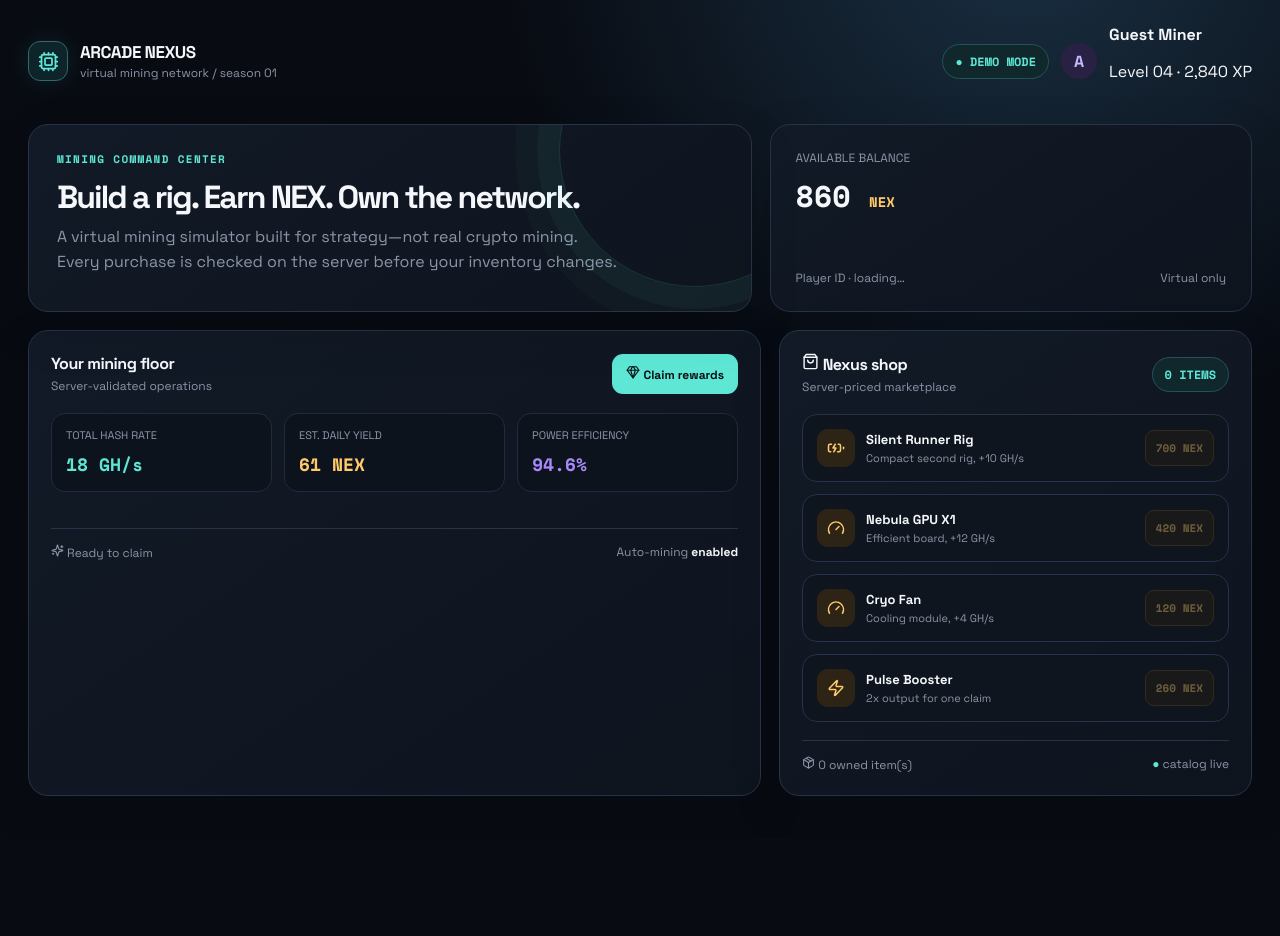
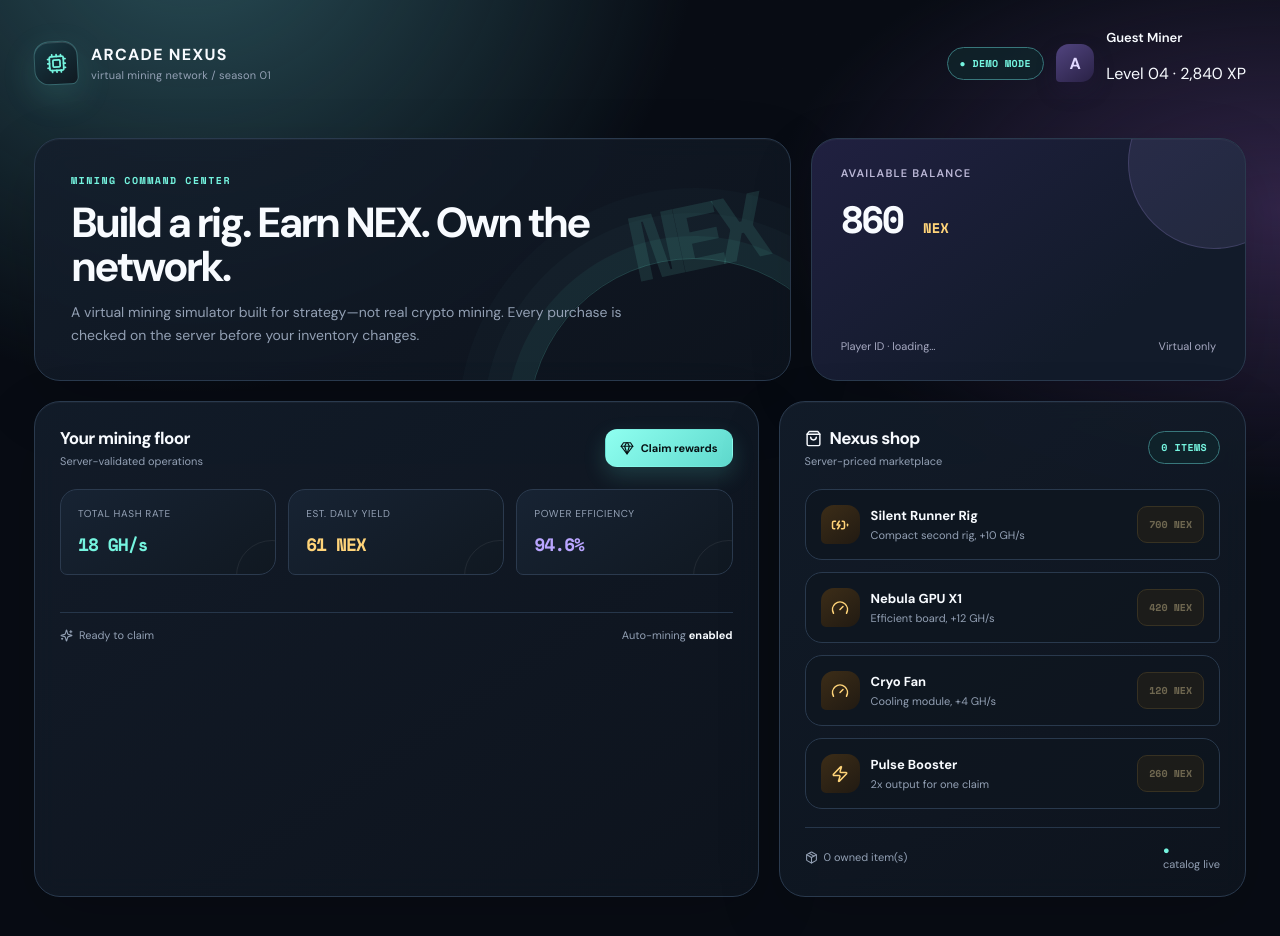
Before and after one commit to bangke1212/Game-mining-versi-1.0, a Next.js app: page / in a window 1280 px wide. Shown: the top 936 px of the page. Before the commit the page ends 838 px from the top, so only its background shows below. Built offline with nearby package versions, Linux system fonts and the light colour scheme; no server answers.

Commit message:
Refresh mining dashboard visual design

```diff
--- a/app/globals.css
+++ b/app/globals.css
@@ -1,59 +1,67 @@
-@import url('https://fonts.googleapis.com/css2?family=Space+Grotesk:wght@400;500;600;700&family=Space+Mono:wght@400;700&display=swap');
+@import url('https://fonts.googleapis.com/css2?family=DM+Sans:wght@400;500;600;700&family=Space+Mono:wght@400;700&display=swap');
 
-:root { --ink:#f5f7fb; --muted:#8c95a7; --bg:#080b12; --panel:#111722; --panel2:#151d2a; --line:#273346; --cyan:#5ee7d5; --amber:#ffca6b; --violet:#a78bfa; --danger:#ff7b8e; }
+:root { --ink:#f8fbff; --muted:#93a0b4; --bg:#080c14; --panel:#111824; --panel2:#172131; --line:#26364a; --cyan:#75f4df; --amber:#ffd479; --violet:#b9a5ff; --pink:#f09bff; --danger:#ff7b8e; }
 * { box-sizing:border-box; }
-body { margin:0; background:radial-gradient(circle at 80% -10%,#1a3043 0,transparent 38%), var(--bg); color:var(--ink); font-family:'Space Grotesk',sans-serif; }
+html { background:var(--bg); }
+body { margin:0; background:radial-gradient(ellipse at 15% -10%,#294f58 0,transparent 33%),radial-gradient(ellipse at 100% 22%,#312448 0,transparent 28%),var(--bg); color:var(--ink); font-family:'DM Sans',sans-serif; }
+body:before { content:''; position:fixed; inset:0; pointer-events:none; opacity:.24; background-image:linear-gradient(#ffffff06 1px,transparent 1px),linear-gradient(90deg,#ffffff06 1px,transparent 1px); background-size:34px 34px; mask-image:linear-gradient(to bottom,#000,transparent 75%); }
 button { font:inherit; cursor:pointer; }
-.shell { min-height:100vh; max-width:1440px; margin:auto; padding:24px 28px 42px; }
-.topbar { display:flex; align-items:center; justify-content:space-between; gap:18px; margin-bottom:26px; }
-.brand { display:flex; align-items:center; gap:12px; }
-.brand-mark { width:40px; height:40px; display:grid; place-items:center; border:1px solid #37646d; border-radius:12px; color:var(--cyan); background:#0e242b; box-shadow:0 0 24px #5ee7d51c; }
-.brand h1 { margin:0; font-size:17px; letter-spacing:-.03em; }
-.brand p { margin:2px 0 0; color:var(--muted); font-size:12px; }
+.shell { min-height:100vh; max-width:1480px; margin:auto; padding:26px 34px 54px; position:relative; }
+.topbar { display:flex; align-items:center; justify-content:space-between; gap:18px; margin-bottom:38px; }
+.brand { display:flex; align-items:center; gap:13px; }
+.brand-mark { width:44px; height:44px; display:grid; place-items:center; border:1px solid #559a9d88; border-radius:15px 15px 7px 15px; color:var(--cyan); background:linear-gradient(145deg,#173842,#101921); box-shadow:0 12px 35px #5ee7d526, inset 0 1px #ffffff22; transform:rotate(-3deg); }
+.brand h1 { margin:0; font-size:16px; letter-spacing:.08em; font-weight:700; }
+.brand p { margin:3px 0 0; color:var(--muted); font-size:11px; letter-spacing:.02em; }
 .account { display:flex; align-items:center; gap:12px; }
-.avatar { width:36px; height:36px; border-radius:50%; display:grid; place-items:center; background:#282144; color:#c7b8ff; font-weight:700; }
-.pill { color:var(--cyan); background:#10272c; border:1px solid #23535a; border-radius:999px; padding:8px 12px; font:700 12px 'Space Mono',monospace; }
-.hero { display:grid; grid-template-columns:1.5fr 1fr; gap:18px; margin-bottom:18px; }
-.card { background:linear-gradient(145deg,#121a27,#0e141e); border:1px solid var(--line); border-radius:20px; box-shadow:0 18px 50px #00000020; }
-.hero-card { padding:26px 28px; min-height:188px; position:relative; overflow:hidden; }
-.hero-card:after { content:''; position:absolute; width:270px; height:270px; border:1px solid #5ee7d526; border-radius:50%; right:-80px; top:-110px; box-shadow:0 0 0 22px #5ee7d50b,0 0 0 44px #5ee7d505; }
-.eyebrow { color:var(--cyan); font:700 11px 'Space Mono',monospace; letter-spacing:.12em; text-transform:uppercase; }
-.hero h2 { font-size:32px; letter-spacing:-.06em; margin:10px 0 8px; max-width:540px; }
-.hero p { color:var(--muted); margin:0; max-width:560px; line-height:1.55; }
-.balance { padding:25px; display:flex; flex-direction:column; justify-content:space-between; }
-.balance-label { color:var(--muted); font-size:12px; }
-.balance-value { font:700 30px 'Space Mono',monospace; margin:7px 0; }
-.balance-value span { color:var(--amber); font-size:14px; }
-.balance-foot { display:flex; justify-content:space-between; color:var(--muted); font-size:12px; }
-.grid { display:grid; grid-template-columns:1.55fr 1fr; gap:18px; }
-.panel { padding:22px; }
-.panel-head { display:flex; align-items:center; justify-content:space-between; margin-bottom:18px; }
-.panel-title { margin:0; font-size:16px; letter-spacing:-.03em; }
-.panel-note { color:var(--muted); font-size:12px; }
-.stats { display:grid; grid-template-columns:repeat(3,1fr); gap:12px; margin-bottom:18px; }
-.stat { padding:14px; background:#0d131d; border:1px solid #202c3c; border-radius:14px; }
-.stat small { color:var(--muted); display:block; font-size:11px; margin-bottom:9px; }
-.stat strong { font:700 18px 'Space Mono',monospace; }
+.account > div:last-child b { font-size:13px; font-weight:600; }
+.avatar { width:38px; height:38px; border-radius:13px 13px 13px 4px; display:grid; place-items:center; background:linear-gradient(145deg,#51447f,#292145); color:#e1d8ff; font-weight:700; box-shadow:0 9px 20px #221a4050; }
+.pill { color:var(--cyan); background:#10272dba; border:1px solid #38777b; border-radius:999px; padding:8px 12px; font:700 10px 'Space Mono',monospace; letter-spacing:.04em; white-space:nowrap; }
+.hero { display:grid; grid-template-columns:1.46fr .84fr; gap:20px; margin-bottom:20px; }
+.card { background:linear-gradient(145deg,#141e2cdd,#0e151fdd); border:1px solid #2a3a4e; border-radius:26px; box-shadow:0 22px 65px #00000028, inset 0 1px #ffffff09; backdrop-filter:blur(12px); }
+.hero-card { padding:34px 36px; min-height:222px; position:relative; overflow:hidden; }
+.hero-card:before { content:''; position:absolute; width:330px; height:330px; right:-70px; bottom:-210px; border-radius:50%; border:1px solid #75f4df30; box-shadow:0 0 0 22px #75f4df0c,0 0 0 45px #75f4df06,0 0 0 70px #75f4df04; }
+.hero-card:after { content:'NEX'; position:absolute; right:32px; top:28px; color:#75f4df1c; font:700 92px 'Space Mono',monospace; letter-spacing:-.14em; transform:rotate(-12deg); }
+.eyebrow { color:var(--cyan); font:700 10px 'Space Mono',monospace; letter-spacing:.15em; text-transform:uppercase; position:relative; z-index:1; }
+.hero h2 { font-size:42px; line-height:1.04; letter-spacing:-.065em; margin:13px 0 13px; max-width:620px; position:relative; z-index:1; }
+.hero p { color:var(--muted); margin:0; max-width:600px; line-height:1.6; font-size:14px; position:relative; z-index:1; }
+.balance { padding:27px 29px; display:flex; flex-direction:column; justify-content:space-between; position:relative; overflow:hidden; background:linear-gradient(145deg,#202040,#121b2a 72%); }
+.balance:after { content:''; position:absolute; width:170px; height:170px; right:-55px; top:-62px; border-radius:50%; background:#b9a5ff1a; border:1px solid #b9a5ff2e; }
+.balance-label { color:#bcb8d7; font-size:11px; font-weight:600; letter-spacing:.11em; }
+.balance-value { font:700 38px 'Space Mono',monospace; letter-spacing:-.07em; margin:10px 0; position:relative; z-index:1; }
+.balance-value span { color:var(--amber); font-size:14px; letter-spacing:0; }
+.balance-foot { display:flex; justify-content:space-between; gap:10px; color:#a6a9c1; font-size:11px; position:relative; z-index:1; }
+.grid { display:grid; grid-template-columns:1.55fr 1fr; gap:20px; }
+.panel { padding:25px; }
+.panel-head { display:flex; align-items:center; justify-content:space-between; gap:16px; margin-bottom:21px; }
+.panel-title { display:flex; align-items:center; gap:8px; margin:0; font-size:17px; letter-spacing:-.035em; }
+.panel-note { color:var(--muted); display:block; margin-top:5px; font-size:11px; }
+.stats { display:grid; grid-template-columns:repeat(3,1fr); gap:12px; margin-bottom:19px; }
+.stat { padding:17px; background:linear-gradient(145deg,#172333,#101821); border:1px solid #2b3a4e; border-radius:17px 17px 17px 7px; position:relative; overflow:hidden; }
+.stat:after { content:''; position:absolute; width:70px; height:70px; right:-33px; bottom:-38px; border:1px solid #ffffff12; border-radius:50%; }
+.stat small { color:var(--muted); display:block; font-size:10px; letter-spacing:.06em; margin-bottom:11px; }
+.stat strong { font:700 18px 'Space Mono',monospace; letter-spacing:-.06em; }
 .stat strong.cyan { color:var(--cyan); } .stat strong.amber { color:var(--amber); } .stat strong.violet { color:var(--violet); }
-.rig-list { display:grid; gap:12px; }
-.rig { padding:16px; border:1px solid #253247; background:#0e151f; border-radius:15px; }
+.rig-list { display:grid; gap:13px; }
+.rig { padding:17px; border:1px solid #29394d; background:#0d151fbd; border-radius:18px 18px 7px 18px; transition:.2s; }
+.rig:hover,.item:hover { border-color:#4b647f; transform:translateY(-1px); }
 .rig-row { display:flex; align-items:center; justify-content:space-between; gap:12px; }
-.rig-name { display:flex; gap:12px; align-items:center; }
-.rig-icon { width:40px; height:40px; border-radius:12px; display:grid; place-items:center; background:#162b38; color:var(--cyan); }
-.rig h4 { margin:0 0 3px; font-size:14px; } .rig small { color:var(--muted); }
-.progress { height:7px; background:#1b2533; border-radius:20px; overflow:hidden; margin-top:14px; }
-.progress span { display:block; height:100%; background:linear-gradient(90deg,var(--cyan),#8cf3b6); border-radius:inherit; transition:width .3s; }
-.btn { border:1px solid transparent; border-radius:11px; padding:10px 13px; font-weight:700; font-size:12px; transition:.2s; }
-.btn:hover { transform:translateY(-1px); filter:brightness(1.1); } .btn-primary { background:var(--cyan); color:#071114; } .btn-ghost { background:#16202d; color:var(--ink); border-color:#2a394e; }
+.rig-name { display:flex; gap:12px; align-items:center; min-width:0; }
+.rig-icon { width:42px; height:42px; border-radius:14px 14px 14px 5px; display:grid; place-items:center; background:linear-gradient(145deg,#183a43,#12252f); color:var(--cyan); flex:none; }
+.rig h4 { margin:0 0 4px; font-size:14px; } .rig small { color:var(--muted); font-size:11px; }
+.progress { height:8px; background:#1b2838; border-radius:20px; overflow:hidden; margin-top:15px; }
+.progress span { display:block; height:100%; background:linear-gradient(90deg,var(--cyan),#9df4a6); border-radius:inherit; transition:width .3s; box-shadow:0 0 14px #75f4df88; }
+.btn { display:inline-flex; align-items:center; justify-content:center; gap:7px; border:1px solid transparent; border-radius:12px; padding:11px 14px; font-weight:700; font-size:11px; transition:.2s; white-space:nowrap; }
+.btn:hover { transform:translateY(-2px); filter:brightness(1.08); } .btn-primary { background:linear-gradient(135deg,#8ffff0,#5fd9cd); color:#071114; box-shadow:0 9px 22px #5ee7d52c; } .btn-ghost { background:#172231; color:var(--ink); border-color:#33465d; }
 .market { display:grid; gap:12px; }
-.item { display:flex; justify-content:space-between; align-items:center; gap:12px; padding:14px; border:1px solid #253247; background:#0e151f; border-radius:15px; }
-.item-main { display:flex; align-items:center; gap:11px; min-width:0; } .item-icon { color:var(--amber); background:#2e2415; width:38px; height:38px; display:grid; place-items:center; border-radius:11px; }
-.item h4 { margin:0 0 3px; font-size:13px; } .item p { margin:0; color:var(--muted); font-size:11px; }
-.buy { color:var(--amber); background:#2a2114; border:1px solid #654b22; border-radius:9px; padding:9px 10px; font:700 11px 'Space Mono',monospace; white-space:nowrap; }
-.buy:disabled { opacity:.4; cursor:not-allowed; }
-.feed { margin-top:18px; display:flex; justify-content:space-between; gap:10px; border-top:1px solid var(--line); padding-top:15px; color:var(--muted); font-size:12px; }
+.item { display:flex; justify-content:space-between; align-items:center; gap:12px; padding:15px; border:1px solid #29394d; background:#0e161fbd; border-radius:17px 17px 6px 17px; transition:.2s; }
+.item-main { display:flex; align-items:center; gap:11px; min-width:0; } .item-icon { color:var(--amber); background:linear-gradient(145deg,#3c2d18,#211a12); width:39px; height:39px; display:grid; place-items:center; border-radius:13px 13px 13px 5px; flex:none; }
+.item h4 { margin:0 0 4px; font-size:13px; } .item p { margin:0; color:var(--muted); font-size:11px; }
+.buy { color:#ffe19a; background:#332713; border:1px solid #765c27; border-radius:10px; padding:10px 11px; font:700 10px 'Space Mono',monospace; white-space:nowrap; transition:.2s; }
+.buy:hover:not(:disabled) { background:#4d3a19; transform:translateY(-2px); } .buy:disabled { opacity:.4; cursor:not-allowed; }
+.feed { margin-top:18px; display:flex; justify-content:space-between; align-items:center; gap:10px; border-top:1px solid #26364a; padding-top:15px; color:var(--muted); font-size:11px; }
+.feed span:first-child { display:flex; align-items:center; gap:6px; }
 .feed b { color:var(--ink); }
-.toast { position:fixed; right:22px; bottom:22px; background:#d9fff4; color:#09201f; border-radius:12px; padding:12px 15px; font-weight:700; font-size:12px; box-shadow:0 16px 42px #0008; animation:pop .25s ease-out; }
+.toast { position:fixed; right:24px; bottom:24px; background:#d9fff4; color:#09201f; border-radius:14px; padding:13px 16px; font-weight:700; font-size:12px; box-shadow:0 16px 42px #0008; animation:pop .25s ease-out; z-index:20; }
 @keyframes pop { from { transform:translateY(10px); opacity:0 } to { transform:none; opacity:1 } }
-@media (max-width:900px) { .hero,.grid { grid-template-columns:1fr; } }
-@media (max-width:560px) { .shell { padding:16px 14px 30px; } .topbar { align-items:flex-start; } .account .pill { display:none; } .hero h2 { font-size:27px; } .stats { grid-template-columns:1fr; } .panel { padding:16px; } }
+@media (max-width:900px) { .hero,.grid { grid-template-columns:1fr; } .hero h2 { max-width:720px; } }
+@media (max-width:560px) { .shell { padding:18px 14px 32px; } .topbar { align-items:flex-start; margin-bottom:25px; } .account .pill { display:none; } .account > div:last-child { display:none; } .hero h2 { font-size:32px; } .hero-card { padding:27px 23px; min-height:220px; } .balance { min-height:155px; } .stats { grid-template-columns:1fr; } .panel { padding:17px; } .panel-head { align-items:flex-start; } .panel-head > .btn { padding:10px; } .rig-row { align-items:flex-start; flex-direction:column; } .rig-row > .btn,.rig-row > .pill { align-self:flex-end; } }
```
